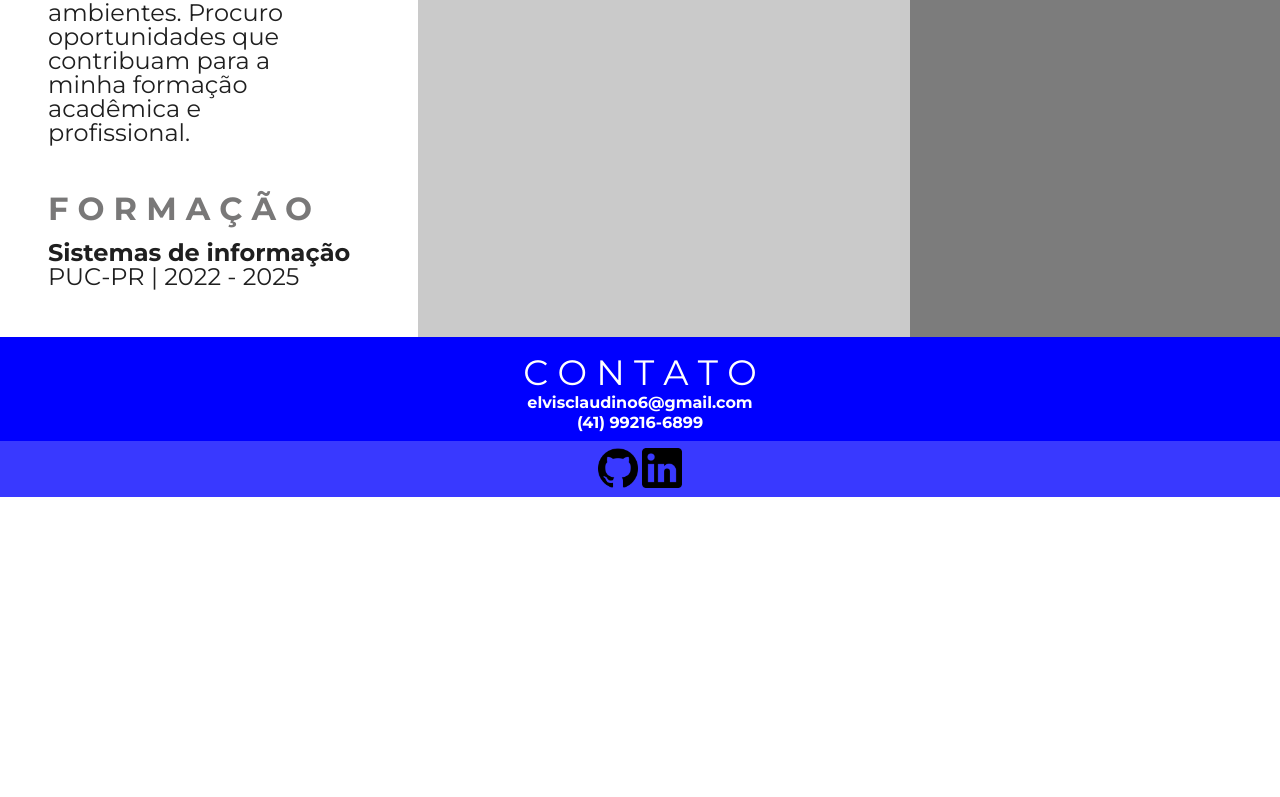
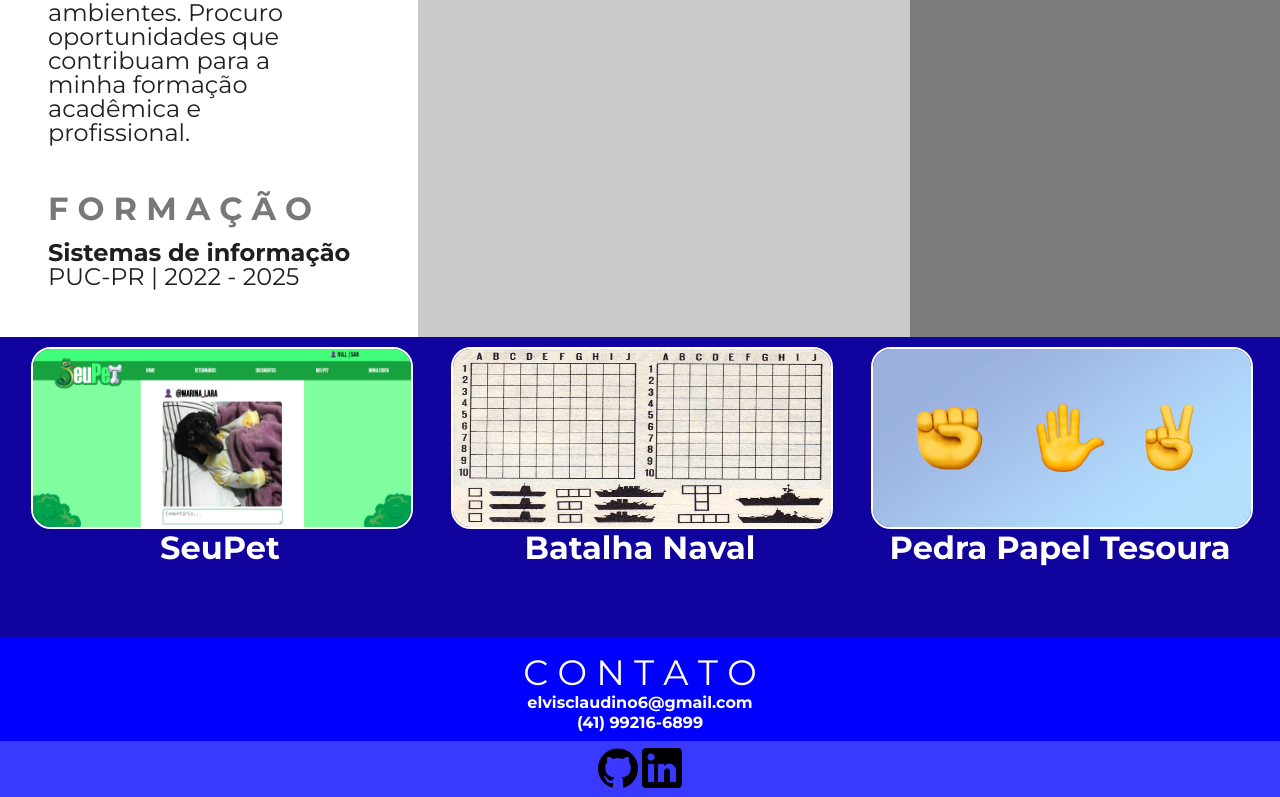
Before and after one commit to elvisclaudino/sobre-mim, a plain HTML site: page index.html in a window 1280 px wide. Shown: the part 927-1724 px from the top of the page. Before the commit the page ends 1424 px from the top, so only its background shows below. Drawn offline with Linux system fonts and the light colour scheme.

Commit message:
Flex adicionado

```diff
--- a/index.html
+++ b/index.html
@@ -31,6 +31,7 @@
       </div>
     </header>
     <main class="principal" id="main">
+      <section class="sobreMim">
         <div class="esquerda">
           <div class="pf">
             <h3 class="titulo">
@@ -44,8 +45,8 @@
               <br />
               Facilidade de trabalhar em equipe e boa comunicação. Agilidade e
               determinação são habilidades que desempenho em todos os ambientes.
-            Procuro oportunidades que contribuam para a minha formação acadêmica
-            e profissional.
+              Procuro oportunidades que contribuam para a minha formação
+              acadêmica e profissional.
             </p>
           </div>
           <div class="formacao">
@@ -105,6 +106,31 @@
             </div>
           </div>
         </div>
+      </section>
+      <section class="portifolio">
+        <div class="seuPet">
+          <a href="https://github.com/elvisclaudino/seupet" target="_blank"
+            ><img class="seuPetImg" src="./img/seupet.png" alt=""
+          /></a>
+          <p class="descricaoPortifolio">SeuPet</p>
+        </div>
+        <div class="batalhaNaval">
+          <a
+            href="https://github.com/elvisclaudino/Batalha-naval"
+            target="_blank"
+            ><img class="seuPetImg" src="./img/batalhanaval.png" alt=""
+          /></a>
+          <p class="descricaoPortifolio">Batalha Naval</p>
+        </div>
+        <div class="pedraPapelTesoura">
+          <a
+            href="https://github.com/elvisclaudino/Batalha-naval"
+            target="_blank"
+            ><img class="seuPetImg" src="./img/pedra-papel-tesoura.jpg" alt=""
+          /></a>
+          <p class="descricaoPortifolio">Pedra Papel Tesoura</p>
+        </div>
+      </section>
     </main>
     <footer class="rodape" id="footer">
       <div class="contato_div">
@@ -114,7 +140,7 @@
           <p class="contato_texto">(41) 99216-6899</p>
         </div>
       </div>
-      <div class="portifolio_div">
+      <div class="redesSociais">
         <div contato_escrita>
           <a target="_blank" href="https://github.com/elvisclaudino"
             ><img class="img" src="./img/logotipo-do-github.png" alt=""
--- a/style.css
+++ b/style.css
@@ -21,6 +21,10 @@
 .eu {
   width: 100%;
   border-radius: 100%;
+}
+
+.sobreMim {
+  display: flex;
 }
 
 .titulo {
@@ -73,6 +77,7 @@
 
 .principal {
   display: flex;
+  flex-direction: column;
 }
 
 .titulo {
@@ -197,6 +202,45 @@
   width: 50%;
 }
 
+.portifolio {
+  background-color: rgb(17, 4, 158);
+  height: 35vh;
+  display: grid;
+  grid-template-columns: 1fr 1fr 1fr;
+  padding: 10px;
+  justify-items: center;
+}
+
+.seuPet {
+  width: 90%;
+  height: 100%;
+}
+
+.batalhaNaval {
+  width: 90%;
+  height: 100%;
+}
+
+.pedraPapelTesoura {
+  width: 90%;
+  height: 100%;
+}
+
+.seuPetImg {
+  width: 100%;
+  height: 60%;
+  border: 2px solid white;
+  border-radius: 20px;
+}
+
+.descricaoPortifolio {
+  text-align: center;
+  font-family: montserrat;
+  font-size: 2rem;
+  font-weight: bold;
+  color: white;
+}
+
 .rodape {
   background-color: rgb(0, 0, 255);
   height: 20vh;
@@ -220,7 +264,7 @@
   text-transform: uppercase;
 }
 
-.portifolio_div {
+.redesSociais {
   display: flex;
   justify-content: center;
   align-items: center;
```
Also changed, not shown: img/batalhanaval.png (added), img/pedra-papel-tesoura.jpg (added), img/seupet.png (added). Lines whose indentation alone changed are shown as unchanged.
